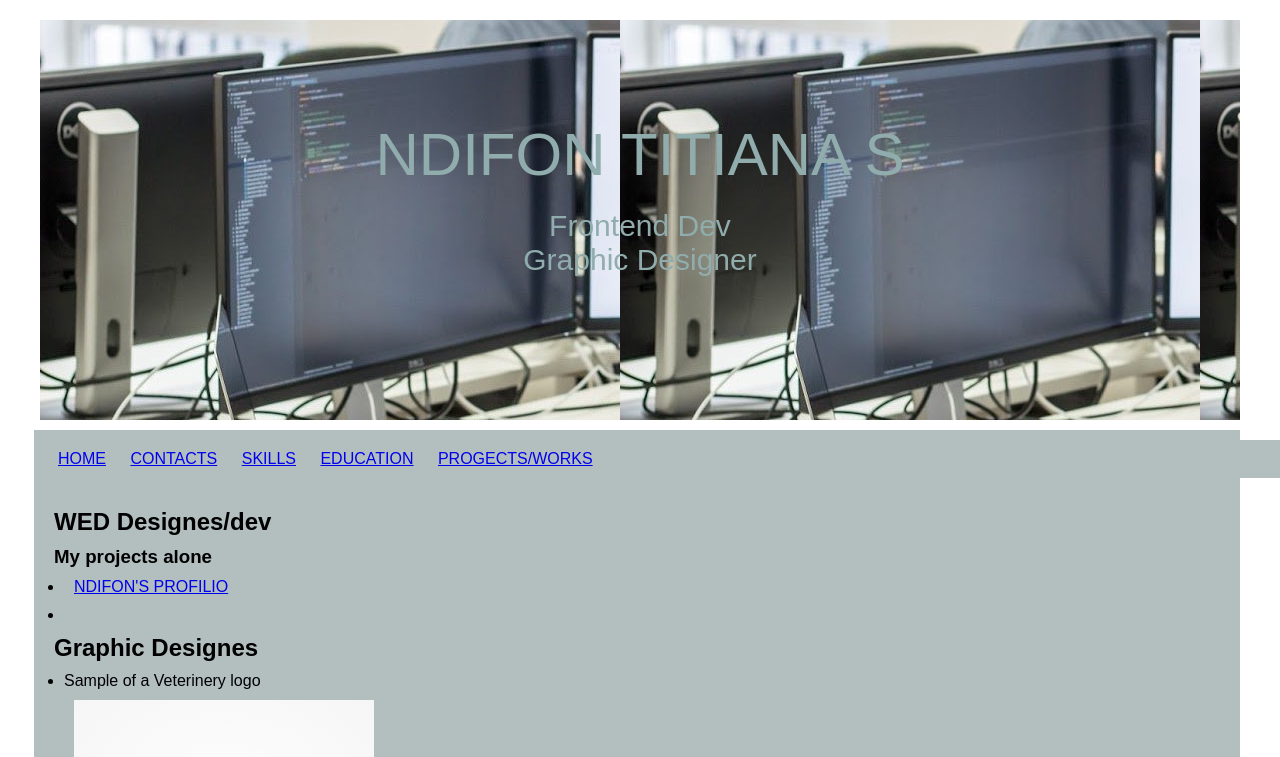
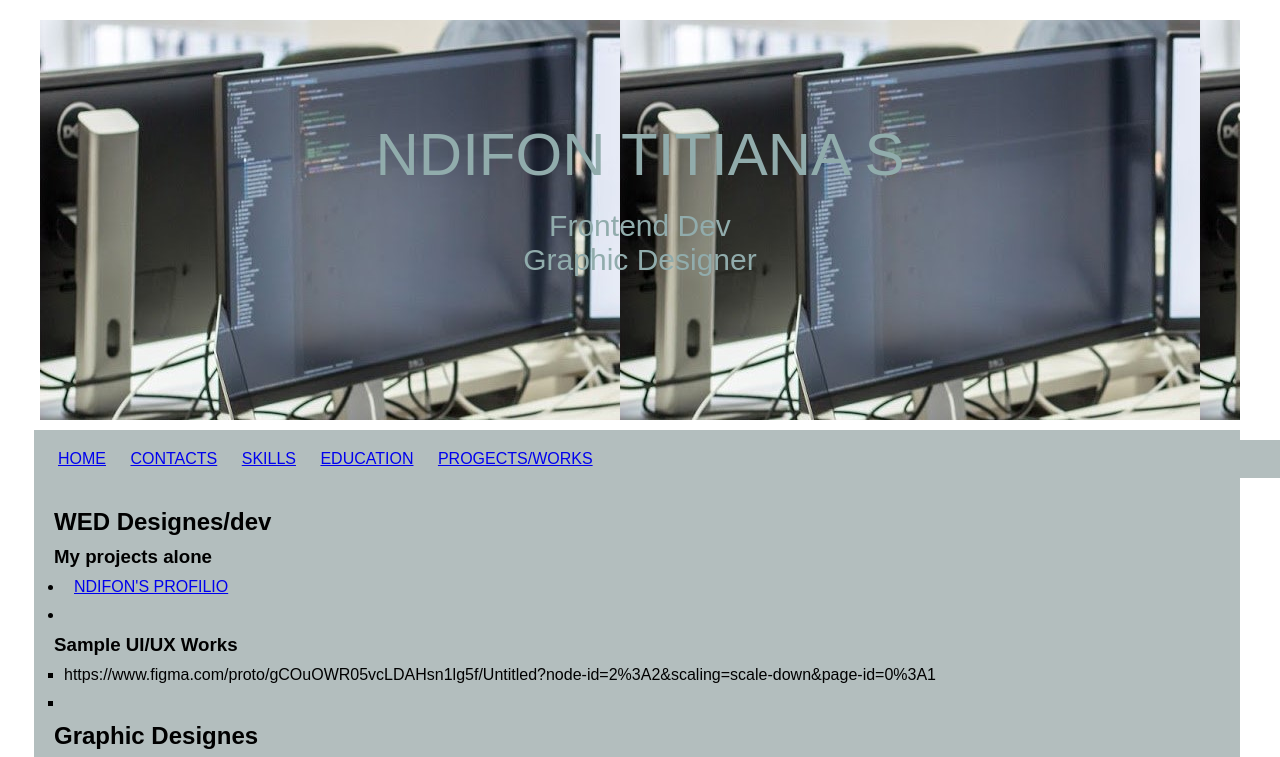
Before and after one commit to Lady-codeTitian-nfn/NDIFON, a plain HTML site: page projests.html in a window 1280 px wide. Shown: the top 757 px of the page. Drawn offline with Linux system fonts and the light colour scheme.

Commit message:
Update projests.html

```diff
--- a/projests.html
+++ b/projests.html
@@ -37,6 +37,9 @@
         </ul>
 
     </p>
+            <p><h3>Sample UI/UX Works</h3>
+            <ul type="square"><li>https://www.figma.com/proto/gCOuOWR05vcLDAHsn1lg5f/Untitled?node-id=2%3A2&scaling=scale-down&page-id=0%3A1</li>
+                <li> </li></ul></p>
     <p><h2>  Graphic Designes </h2>
     <ul>
         <Li>Sample of a Veterinery logo <BR><img src="MA LOGO NEW.jpg" width="300px"height="300" alt="LOGO"></Li>
```
